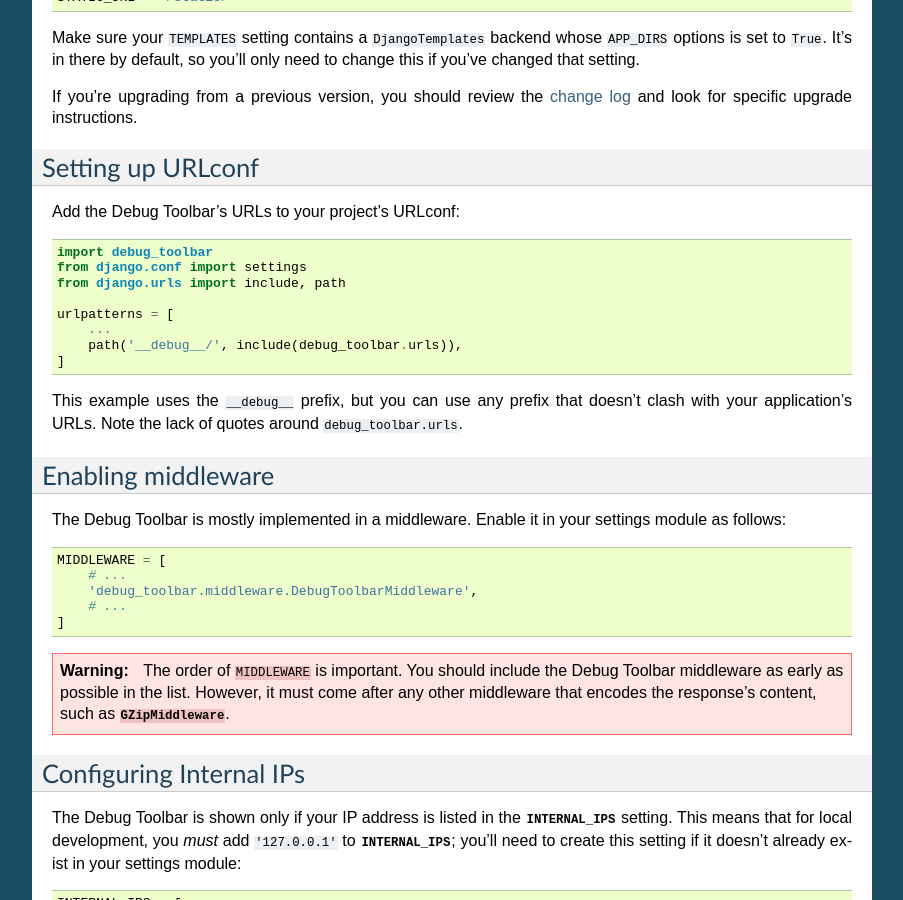
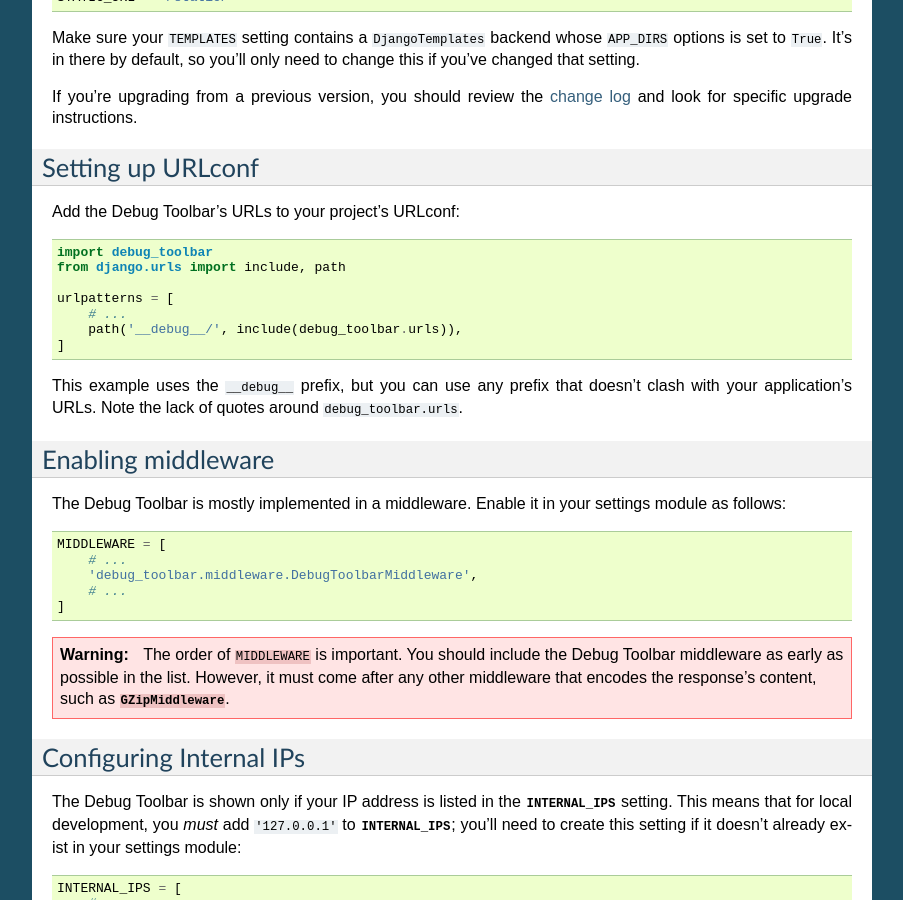
Before and after one commit to jazzband/django-debug-toolbar, a Sphinx documentation site: the page built from docs/installation.rst, in a window 1280 px wide and 900 px high, scrolled down 648 px. Shown: the whole window, without its empty margins (198-1101 px from the left). Built offline with Sphinx 7.4.7, drawn with Linux system fonts in a browser that asks for light colours.

Commit message:
Remove settings import from install instructions.
The import of settings is no longer required after #1349

```diff
--- a/docs/installation.rst
+++ b/docs/installation.rst
@@ -51,11 +51,10 @@
 Add the Debug Toolbar's URLs to your project's URLconf::
 
     import debug_toolbar
-    from django.conf import settings
     from django.urls import include, path
 
     urlpatterns = [
-        ...
+        # ...
         path('__debug__/', include(debug_toolbar.urls)),
     ]
 
```
